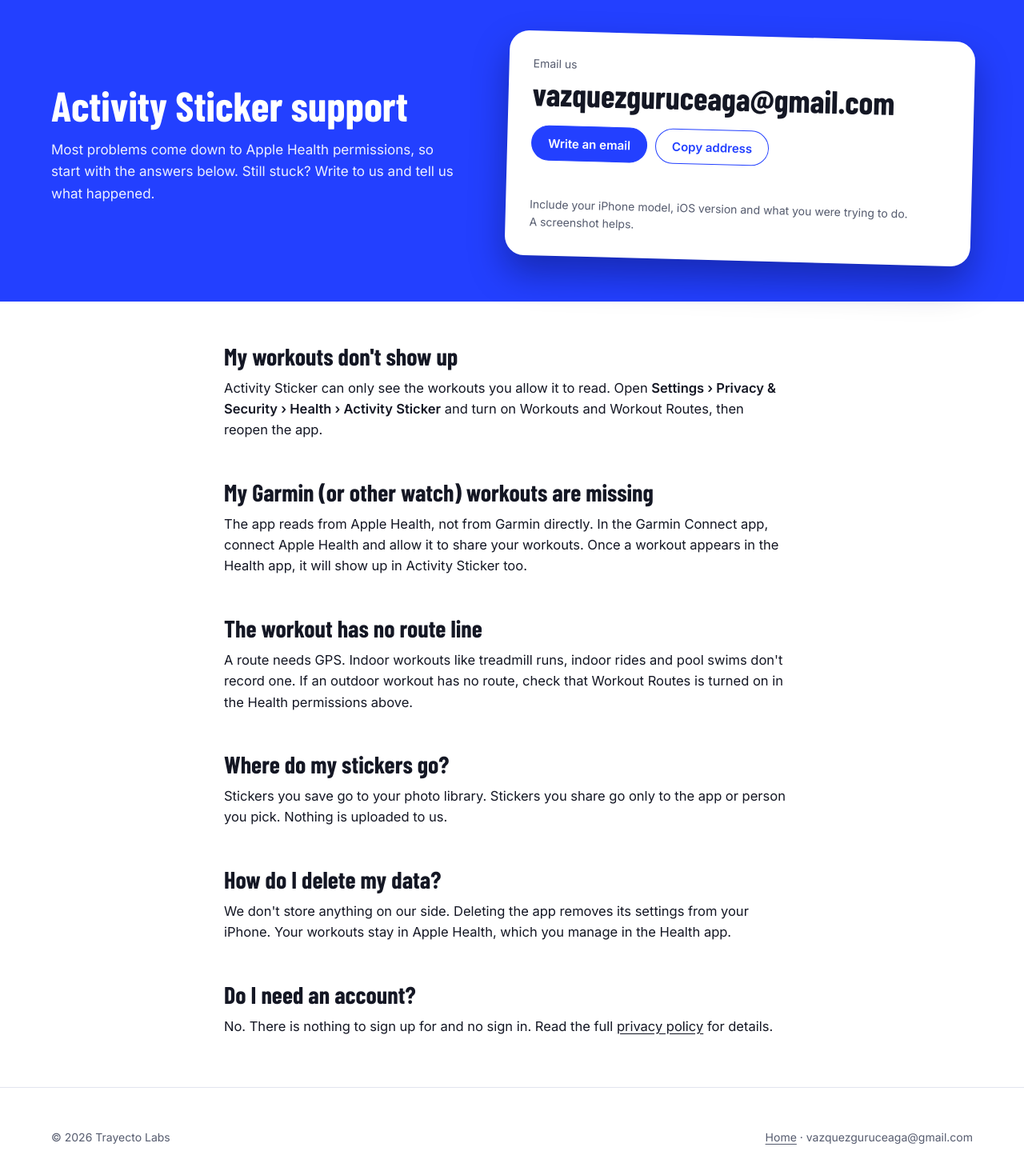
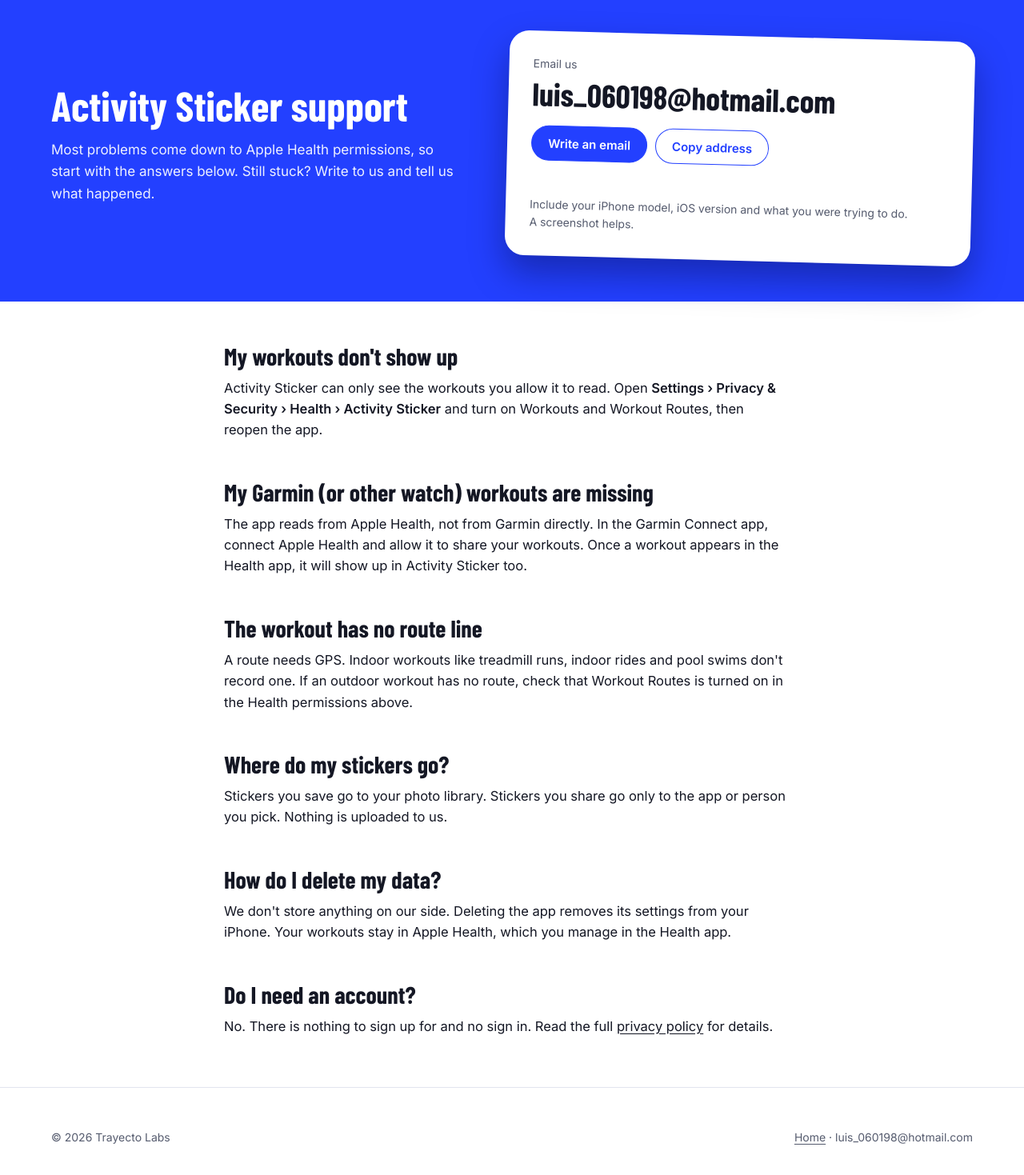
Before and after one commit to trayectolabs/trayectolabs.github.io, a plain HTML site: page activity-sticker/support/index.html in a window 1280 px wide. Shown: the part 59-1528 px from the top of the page at 80% size. Drawn offline with nearby package versions, Linux system fonts and the light colour scheme.

Commit message:
Update index.html

```diff
--- a/activity-sticker/support/index.html
+++ b/activity-sticker/support/index.html
@@ -38,10 +38,10 @@
 
   <div class="contact">
     <p class="label"><span data-lang="en">Email us</span><span data-lang="es" hidden>Escríbenos</span></p>
-    <p class="email" id="email">vazquezguruceaga@<wbr>gmail.com</p>
+    <p class="email" id="email">luis_060198@<wbr>hotmail.com</p>
     <div class="row">
-      <a class="btn" href="mailto:vazquezguruceaga@gmail.com?subject=Activity%20Sticker%20support"><span data-lang="en">Write an email</span><span data-lang="es" hidden>Escribir correo</span></a>
-      <button type="button" class="btn ghost" data-copy="vazquezguruceaga@gmail.com" data-status="#copy-status"><span data-lang="en">Copy address</span><span data-lang="es" hidden>Copiar correo</span></button>
+      <a class="btn" href="mailto:luis_060198@hotmail.com?subject=Activity%20Sticker%20support"><span data-lang="en">Write an email</span><span data-lang="es" hidden>Escribir correo</span></a>
+      <button type="button" class="btn ghost" data-copy="luis_060198@hotmail.com" data-status="#copy-status"><span data-lang="en">Copy address</span><span data-lang="es" hidden>Copiar correo</span></button>
     </div>
     <span class="status" id="copy-status" aria-live="polite"></span>
     <p class="hint"><span data-lang="en">Include your iPhone model, iOS version and what you were trying to do. A screenshot helps.</span><span data-lang="es" hidden>Incluye el modelo de tu iPhone, la versión de iOS y qué estabas intentando hacer. Una captura de pantalla ayuda.</span></p>
@@ -92,7 +92,7 @@
 
 <footer class="band"><div class="wrap">
   <span>© 2026 Trayecto Labs</span>
-  <span><a href="../../index.html"><span data-lang="en">Home</span><span data-lang="es" hidden>Inicio</span></a> · vazquezguruceaga@gmail.com</span>
+  <span><a href="../../index.html"><span data-lang="en">Home</span><span data-lang="es" hidden>Inicio</span></a> · luis_060198@hotmail.com</span>
 </div></footer>
 
 <script src="../../assets/site.js"></script>
```
